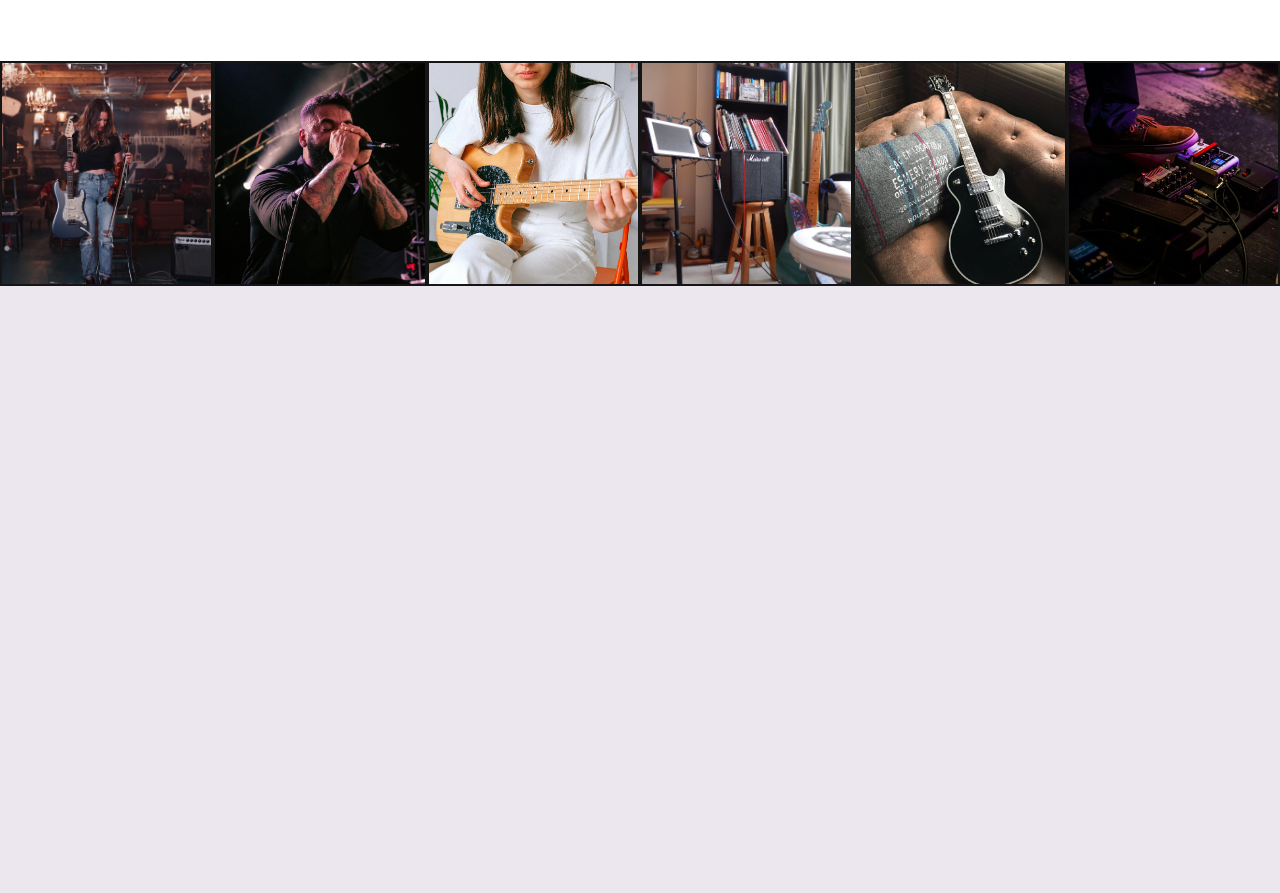
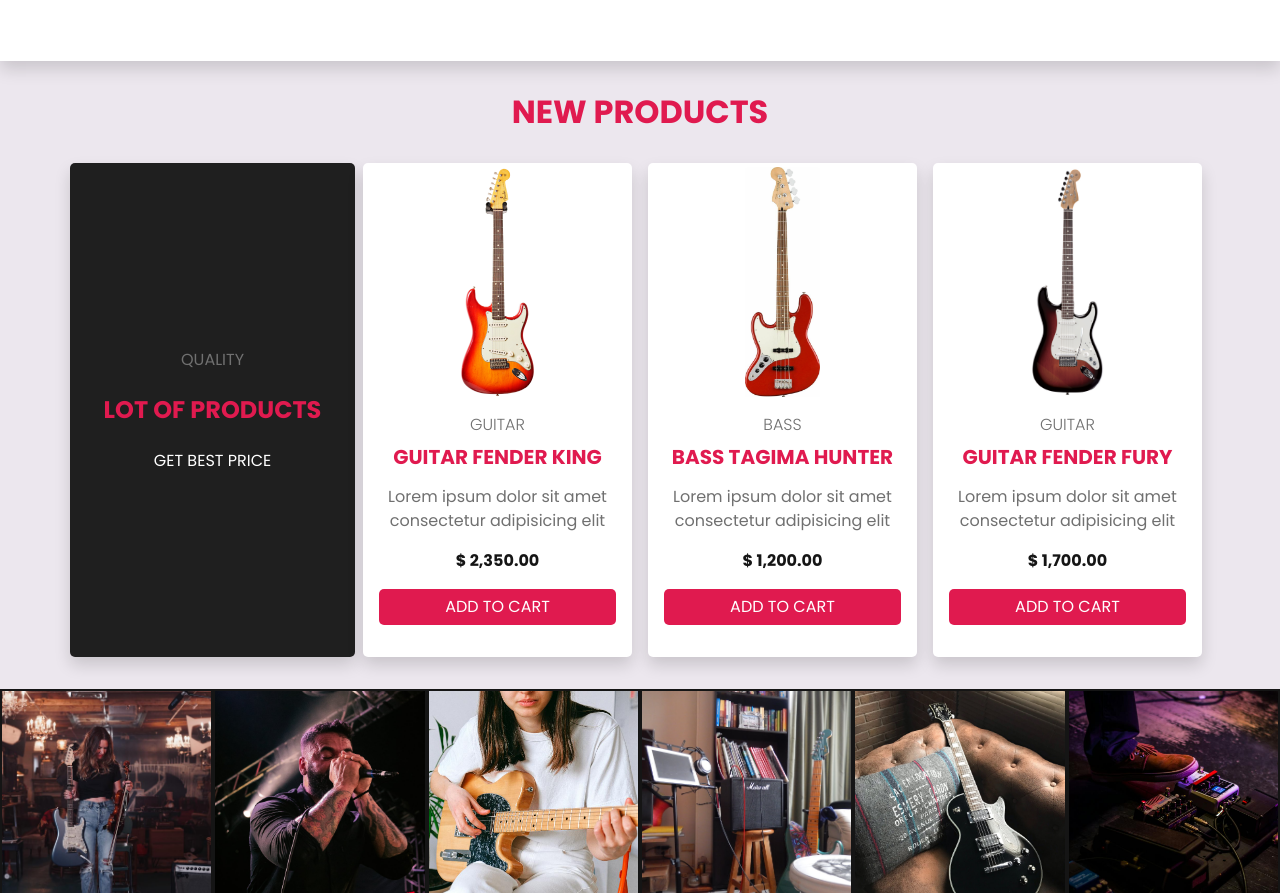
Before and after one commit to rafaeljosecomputacao/guitar-bootstrap, a plain HTML site: page index.html in a window 1280 px wide. Shown: the part 2203-3096 px from the top of the page. Before the commit the page ends 2489 px from the top, so only its background shows below. Drawn offline with nearby package versions, Linux system fonts and the light colour scheme.

Commit message:
update-new-products-section

```diff
--- a/css/style.css
+++ b/css/style.css
@@ -347,11 +347,9 @@
     border-radius: 5px;
 }
 
-
-
 /* New Products Section */
-#new-products {
-    margin-bottom: 4em;
+#new-products-section {
+    margin: 2em auto;
 }
 
 #new-products-banner {
@@ -359,27 +357,58 @@
     flex-direction: column;
     justify-content: center;
     align-items: center;
-    background-color: var(--secondary-bg-color);
+    text-align: center;
+    border: none;
+    border-radius: 5px;
+    max-height: 600px;
 }
 
-#new-products-banner h3 {
-    font-weight: 700;
-    font-size: 2em;
-    text-align: center;
-    margin: 0.1em 0 0.9em;
+#new-products-banner h4 {
+    margin: 1em 0;
 }
 
-#new-products .col-md-4 {
-    padding: 0;
+#new-products-section .card {
+    background-color: var(--light-color);
+    text-align: center;
+    border: none;
+    border-radius: 5px;
+    margin-bottom: 1em;
+    max-height: 520px;
 }
 
-#new-products .card img {
-    width: 90px;
-    height: 180px;
-    margin: 1em auto;
+#new-products-section .card img {
+    width: 75px;
+    height: 230px;
+    margin: 4px auto 0;
 }
 
+#new-products-section .card-category {
+    font-weight: 300;
+    margin-bottom: 0;
+}
 
+#new-products-section .card-title {
+    font-weight: 700;
+    margin: 8px 0 16px;
+}
+
+#new-products-section .card-text {
+    margin-bottom: 16px;
+}
+
+#new-products-section a {
+    background-color: var(--primary-color);
+    border: none;
+    border-radius: 5px;
+    width: 100%;
+    transition: .5s;
+    cursor: pointer;
+}
+
+#new-products-section a:hover {
+    color: var(--light-color);
+    background-color: var(--dark-color);
+}
 
 /* Gallery Section */
 #gallery-section .gallery-container {
@@ -508,11 +537,14 @@
         margin-top: 0;
     }
 
+    /* New Products Section */
+    #new-products-section .card {
+        max-height: 600px;
+        height: 100%;
+    }
 
-
-    /* New Products Section */
-    #new-products h2 {
-        margin-left: -0.4em;
+    #new-products-section .col-md-4 {
+        padding: 0 4px;
     }
 }
 
@@ -570,4 +602,9 @@
     #bottom-banner img {
         max-width: 60%;
     }
+
+    /* New Products Section */
+    #new-products-section .col-md-4 {
+        padding: 0 8px;
+    }
 }
--- a/index.html
+++ b/index.html
@@ -219,111 +219,63 @@
             </div>
         </div>
     </section>
-
-
-
-    <!-- New Products Section
-    <section class="container" id="new-products">
-        <h2 class="title primary-color">New Products</h2>
+    <!-- New Products Section -->
+    <section class="container" id="new-products-section">
+        <h2 class="text-uppercase title primary-color">New Products</h2>
         <div class="row">
-            <div class="col-12 col-md-3 d-none d-md-flex" id="new-products-banner">
-                <p class="primary-color">Quality</p>
-                <h3 class="light-color">Lot of products</h3>
-                <p class="secondary-color">Get best price</p>
+            <div class="col-12 col-md-3 d-none d-md-flex shadow secondary-bg-color" id="new-products-banner">
+                <p class="mb-0 text-uppercase secondary-color">Quality</p>
+                <h4 class="fw-bold text-uppercase primary-color">Lot of products</h4>
+                <p class="mb-0 text-uppercase light-color">Get best price</p>
             </div>
             <div class="col-12 col-md-9">
                 <div class="row">
                     <div class="col-12 col-md-4">
-                        <div class="card primary-bg-color">
-                            <img src="img/image.png" class="card-img-top img-fluid" alt="Guitar">
+                        <div class="card shadow">
+                            <img src="img/card-new-products-1.jpg" class="card-img-top" alt="Guitar">
                             <div class="card-body">
-                                <p class="card-category primary-color">Guitar</p>
-                                <h5 class="card-title dark-color">Guitar Supreme</h5>
-                                <p class="card-text dark-color">$ 1,250.00</p>
-                                <button class="btn" id="card-btn" type="submit">
-                                    <i class="bi bi-cart-plus"></i>
-                                    Add to cart
-                                </button>
+                                <p class="card-category text-uppercase secondary-color">Guitar</p>
+                                <h5 class="card-title text-uppercase primary-color">Guitar Fender King</h5>
+                                <p class="card-text secondary-color">
+                                    Lorem ipsum dolor sit amet consectetur adipisicing elit
+                                </p>
+                                <p class="card-text fw-bold dark-color">$ 2,350.00</p>
+                                <a href="#" class="btn text-uppercase light-color">Add to cart</a>
                             </div>
                         </div>
                     </div>
                     <div class="col-12 col-md-4">
-                        <div class="card primary-bg-color">
-                            <img src="img/image.png" class="card-img-top img-fluid" alt="Guitar">
+                        <div class="card shadow">
+                            <img src="img/card-new-products-2.jpg" class="card-img-top" alt="Bass">
                             <div class="card-body">
-                                <p class="card-category primary-color">Guitar</p>
-                                <h5 class="card-title dark-color">Guitar Supreme</h5>
-                                <p class="card-text dark-color">$ 1,250.00</p>
-                                <button class="btn" id="card-btn" type="submit">
-                                    <i class="bi bi-cart-plus"></i>
-                                    Add to cart
-                                </button>
+                                <p class="card-category text-uppercase secondary-color">Bass</p>
+                                <h5 class="card-title text-uppercase primary-color">Bass Tagima Hunter</h5>
+                                <p class="card-text secondary-color">
+                                    Lorem ipsum dolor sit amet consectetur adipisicing elit
+                                </p>
+                                <p class="card-text fw-bold dark-color">$ 1,200.00</p>
+                                <a href="#" class="btn text-uppercase light-color">Add to cart</a>
                             </div>
                         </div>
                     </div>
                     <div class="col-12 col-md-4">
-                        <div class="card primary-bg-color">
-                            <img src="img/image.png" class="card-img-top img-fluid" alt="Guitar">
+                        <div class="card shadow">
+                            <img src="img/card-new-products-3.jpg" class="card-img-top" alt="Guitar">
                             <div class="card-body">
-                                <p class="card-category primary-color">Guitar</p>
-                                <h5 class="card-title dark-color">Guitar Supreme</h5>
-                                <p class="card-text dark-color">$ 1,250.00</p>
-                                <button class="btn" id="card-btn" type="submit">
-                                    <i class="bi bi-cart-plus"></i>
-                                    Add to cart
-                                </button>
-                            </div>
-                        </div>
-                    </div>
-                    <div class="col-12 col-md-4">
-                        <div class="card primary-bg-color">
-                            <img src="img/image.png" class="card-img-top img-fluid" alt="Guitar">
-                            <div class="card-body">
-                                <p class="card-category primary-color">Guitar</p>
-                                <h5 class="card-title dark-color">Guitar Supreme</h5>
-                                <p class="card-text dark-color">$ 1,250.00</p>
-                                <button class="btn" id="card-btn" type="submit">
-                                    <i class="bi bi-cart-plus"></i>
-                                    Add to cart
-                                </button>
-                            </div>
-                        </div>
-                    </div>
-                    <div class="col-12 col-md-4">
-                        <div class="card primary-bg-color">
-                            <img src="img/image.png" class="card-img-top img-fluid" alt="Guitar">
-                            <div class="card-body">
-                                <p class="card-category primary-color">Guitar</p>
-                                <h5 class="card-title dark-color">Guitar Supreme</h5>
-                                <p class="card-text dark-color">$ 1,250.00</p>
-                                <button class="btn" id="card-btn" type="submit">
-                                    <i class="bi bi-cart-plus"></i>
-                                    Add to cart
-                                </button>
-                            </div>
-                        </div>
-                    </div>
-                    <div class="col-12 col-md-4">
-                        <div class="card primary-bg-color">
-                            <img src="img/image.png" class="card-img-top img-fluid" alt="Guitar">
-                            <div class="card-body">
-                                <p class="card-category primary-color">Guitar</p>
-                                <h5 class="card-title dark-color">Guitar Supreme</h5>
-                                <p class="card-text dark-color">$ 1,250.00</p>
-                                <button class="btn" id="card-btn" type="submit">
-                                    <i class="bi bi-cart-plus"></i>
-                                    Add to cart
-                                </button>
+                                <p class="card-category text-uppercase secondary-color">Guitar</p>
+                                <h5 class="card-title text-uppercase primary-color">Guitar Fender Fury</h5>
+                                <p class="card-text secondary-color">
+                                    Lorem ipsum dolor sit amet consectetur adipisicing elit
+                                </p>
+                                <p class="card-text fw-bold dark-color">$ 1,700.00</p>
+                                <a href="#" class="btn text-uppercase light-color">Add to cart</a>
                             </div>
                         </div>
                     </div>
                 </div>
             </div>
         </div>
-    </section>-->
-
-
-
+    </section>
     <!-- Gallery Section -->
     <section class="container-fluid" id="gallery-section">
         <div class="row">
```
Also changed, not shown: img/card-5.jpg (deleted), img/card-6.jpg (deleted), img/card-9.jpg (deleted), img/card-new-products-1.jpg (renamed from img/card-4.jpg), img/card-new-products-2.jpg (renamed from img/card-8.jpg), img/card-new-products-3.jpg (renamed from img/card-3.jpg).
